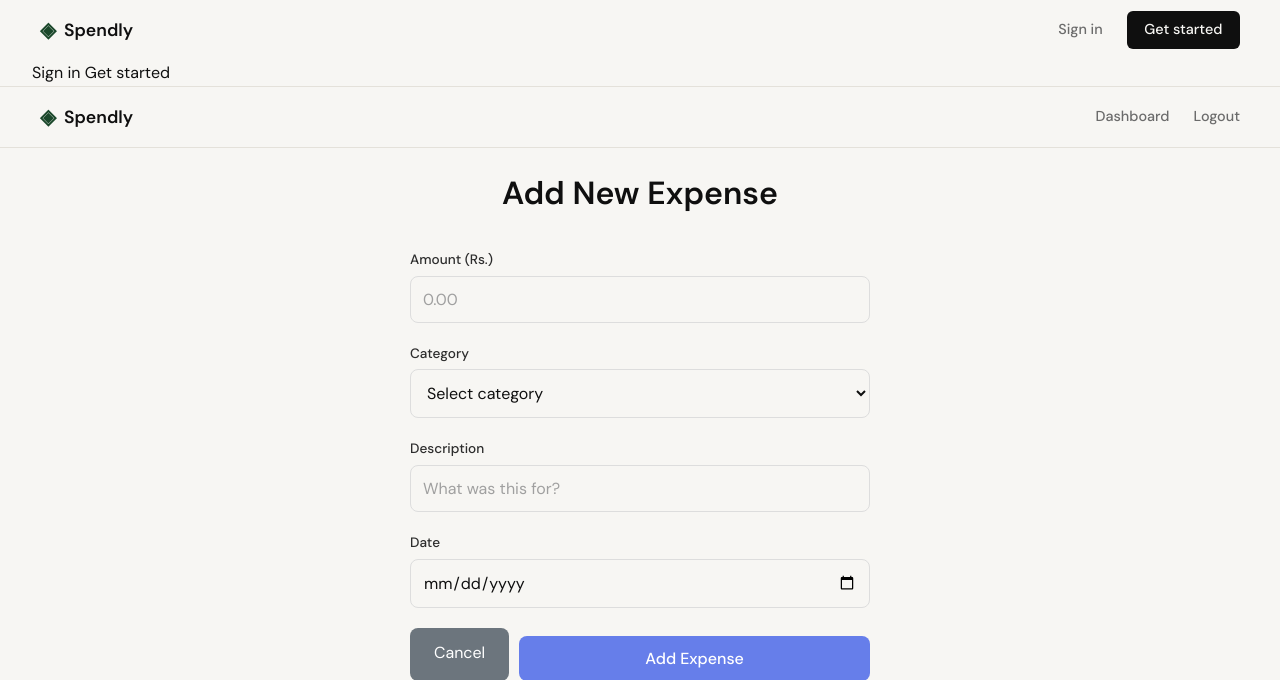
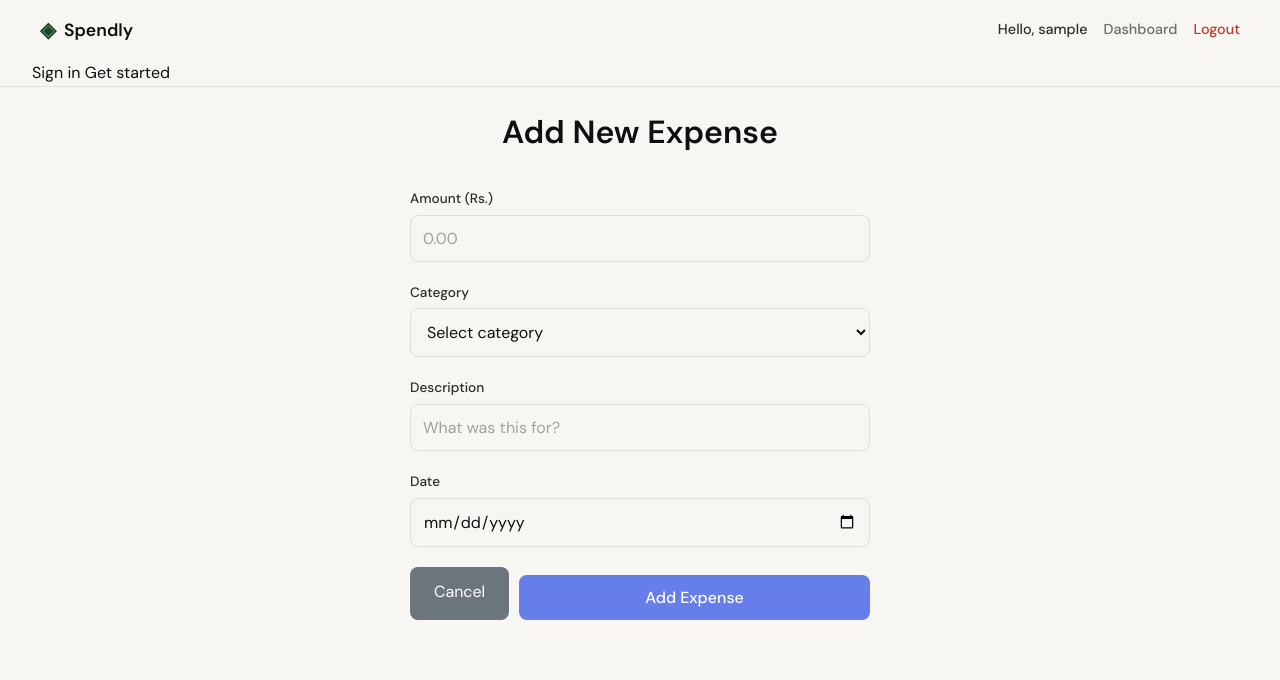
Before and after one commit to MSHAHZAIB1301/spendly, a Flask app: page /expenses/add in a window 1280 px wide. Shown: the top 680 px of the page. Run offline with Flask 3, Linux system fonts and the light colour scheme; the visitor is signed in with stand-in values (Sample User, id 1).

Commit message:
Fix: remove duplicate navbar, fix add expense page, make email non-blocking

```diff
--- a/app.py
+++ b/app.py
@@ -416,28 +416,32 @@
         conn.commit()
         conn.close()
 
-        # Send email notification
+        # Send email notification (non-blocking - just log if fails)
         user = get_user_by_id(session['user_id'])
         if user:
-            email_body = f"""
-            <html>
-            <body style="font-family: Arial, sans-serif;">
-                <h2 style="color: #667eea;">New Expense Added! 💸</h2>
-                <p>Hi {session['user_name']},</p>
-                <p>Your expense has been recorded:</p>
-                <table style="border-collapse: collapse; margin: 20px 0;">
-                    <tr><td style="padding: 8px; border: 1px solid #ddd;"><strong>Amount:</strong></td><td style="padding: 8px; border: 1px solid #ddd;">Rs.{float(amount):.2f}</td></tr>
-                    <tr><td style="padding: 8px; border: 1px solid #ddd;"><strong>Category:</strong></td><td style="padding: 8px; border: 1px solid #ddd;">{category}</td></tr>
-                    <tr><td style="padding: 8px; border: 1px solid #ddd;"><strong>Description:</strong></td><td style="padding: 8px; border: 1px solid #ddd;">{description or '-'}</td></tr>
-                    <tr><td style="padding: 8px; border: 1px solid #ddd;"><strong>Date:</strong></td><td style="padding: 8px; border: 1px solid #ddd;">{date}</td></tr>
-                </table>
-                <p>Keep tracking your expenses with <strong>Spendly</strong>!</p>
-            </body>
-            </html>
-            """
-            send_email(user['email'], "New Expense Added - Spendly", email_body)
+            try:
+                email_body = f"""
+                <html>
+                <body style="font-family: Arial, sans-serif;">
+                    <h2 style="color: #667eea;">New Expense Added! 💸</h2>
+                    <p>Hi {session['user_name']},</p>
+                    <p>Your expense has been recorded:</p>
+                    <table style="border-collapse: collapse; margin: 20px 0;">
+                        <tr><td style="padding: 8px; border: 1px solid #ddd;"><strong>Amount:</strong></td><td style="padding: 8px; border: 1px solid #ddd;">Rs.{float(amount):.2f}</td></tr>
+                        <tr><td style="padding: 8px; border: 1px solid #ddd;"><strong>Category:</strong></td><td style="padding: 8px; border: 1px solid #ddd;">{category}</td></tr>
+                        <tr><td style="padding: 8px; border: 1px solid #ddd;"><strong>Description:</strong></td><td style="padding: 8px; border: 1px solid #ddd;">{description or '-'}</td></tr>
+                        <tr><td style="padding: 8px; border: 1px solid #ddd;"><strong>Date:</strong></td><td style="padding: 8px; border: 1px solid #ddd;">{date}</td></tr>
+                    </table>
+                    <p>Keep tracking your expenses with <strong>Spendly</strong>!</p>
+                </body>
+                </html>
+                """
+                # Send email in background (don't wait)
+                send_email(user['email'], "New Expense Added - Spendly", email_body)
+            except Exception as e:
+                print(f"Email error (non-blocking): {e}")
 
-        flash("Expense added! Notification sent.", "success")
+        flash("Expense added!", "success")
         return redirect(url_for('dashboard'))
 
     return render_template("add_expense.html")
--- a/templates/add_expense.html
+++ b/templates/add_expense.html
@@ -2,20 +2,15 @@
 
 {% block title %}Add Expense — Spendly{% endblock %}
 
+{% block nav_content %}
+<div class="nav-user-info">
+    <span>Hello, {{ session.get('user_name', 'User') }}</span>
+    <a href="{{ url_for('dashboard') }}">Dashboard</a>
+    <a href="{{ url_for('logout') }}" class="nav-logout">Logout</a>
+</div>
+{% endblock %}
+
 {% block content %}
-<nav class="navbar">
-    <div class="nav-inner">
-        <a href="{{ url_for('landing') }}" class="nav-brand">
-            <span class="brand-icon">◈</span>
-            <span class="brand-name">Spendly</span>
-        </a>
-        <div class="nav-links">
-            <a href="{{ url_for('dashboard') }}">Dashboard</a>
-            <a href="{{ url_for('logout') }}">Logout</a>
-        </div>
-    </div>
-</nav>
-
 <div class="expense-form-container">
     <h1>Add New Expense</h1>
 
```
Also changed, not shown: templates/edit_expense.html (+8 -13 lines).
